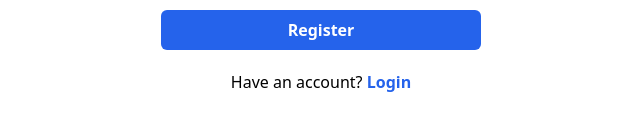
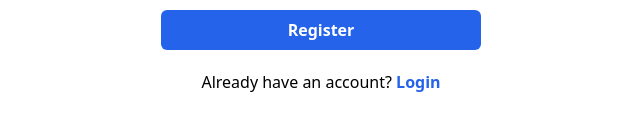
Before and after one commit to KenzoSebastian/belajar_react, a React (Vite) app: page /register in a window 1280 px wide. Shown: the part 578-708 px from the top of the page, without its empty margins (319-959 px from the left). Built offline with nearby package versions, Linux system fonts and the light colour scheme.

Commit message:
conditional rendering

```diff
--- a/src/Pages/login.jsx
+++ b/src/Pages/login.jsx
@@ -1,17 +1,10 @@
 import FormLogin from "../components/Fragments/FormLogin";
 import AuthLayouts from "../components/Layouts/AuthLayouts";
-import { Link } from "react-router-dom";
 
 const LoginPage = () => {
   return (
-    <AuthLayouts title="Login">
+    <AuthLayouts title="Login" type="Login">
       <FormLogin />
-      <p className="Text-sm mt-5 text-center">
-        Don't have an account?{" "}
-        <Link to="/register" className="text-blue-600 font-bold">
-          Register
-        </Link>
-      </p>
     </AuthLayouts>
   );
 };
--- a/src/Pages/register.jsx
+++ b/src/Pages/register.jsx
@@ -1,17 +1,10 @@
 import FormRegister from "../components/Fragments/formRegister";
 import AuthLayouts from "../components/Layouts/AuthLayouts";
-import { Link } from "react-router-dom";
 
 const RegisterPage = () => {
   return (
-    <AuthLayouts title="Register">
+    <AuthLayouts title="Register" type="register">
       <FormRegister />
-      <p className="Text-sm mt-5 text-center">
-        Have an account?{" "}
-        <Link to="/login" className="text-blue-600 font-bold">
-          Login
-        </Link>
-      </p>
     </AuthLayouts>
   );
 };
--- a/src/components/Layouts/AuthLayouts.jsx
+++ b/src/components/Layouts/AuthLayouts.jsx
@@ -1,6 +1,6 @@
-import FormLogin from "../Fragments/FormLogin";
+import { Link } from "react-router-dom";
 
-const AuthLayouts = ({ children, title }) => {
+const AuthLayouts = ({ children, title, type }) => {
   return (
     <div className="flex justify-center min-h-screen items-center">
       <div className="w-full max-w-xs">
@@ -9,9 +9,46 @@
           Welcome, please enter your details
         </p>
         {children}
+        <Navigation type={type} />
+        {/* <p className="Text-sm mt-5 text-center">
+          {type === "Login"
+            ? "Don't have an account? "
+            : "Already have an account? "}
+          {type === "Login" && (
+            <Link to="/register" className="text-blue-600 font-bold">
+              Register
+            </Link>
+          )}
+          {type === "register" && (
+            <Link to="/login" className="text-blue-600 font-bold">
+              Login
+            </Link>
+          )}
+        </p> */}
       </div>
     </div>
   );
 };
 
+const Navigation = ({ type }) => {
+  if (type === "Login") {
+    return (
+      <p className="Text-sm mt-5 text-center">
+        Don't have an account? {" "}
+        <Link to="/register" className="text-blue-600 font-bold">
+          Register
+        </Link>
+      </p>
+    );
+  }
+  return (
+    <p className="Text-sm mt-5 text-center">
+      Already have an account? {" "}
+      <Link to="/login" className="text-blue-600 font-bold">
+        Login
+      </Link>
+    </p>
+  );
+};
+
 export default AuthLayouts;
```
